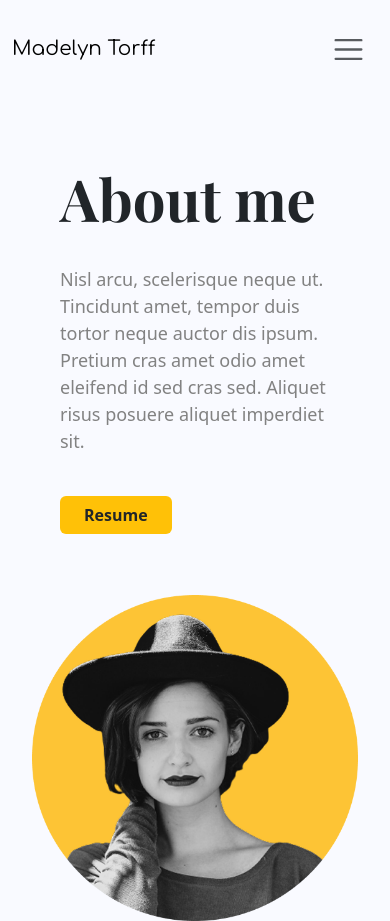
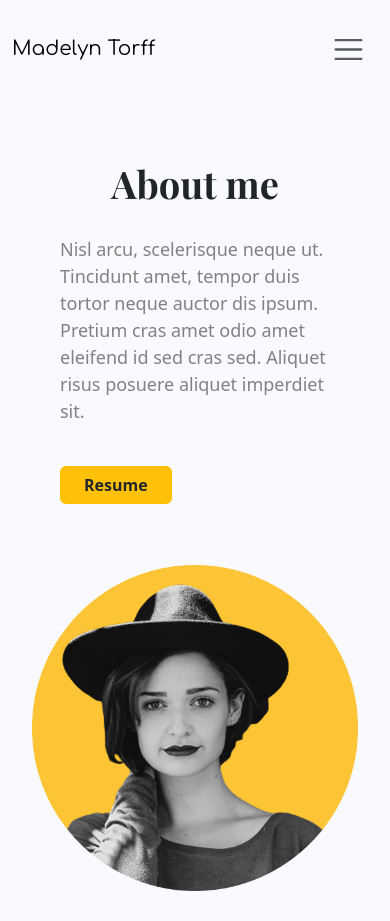
Before and after one commit to Muhammad-Ayub830/portfolio_website_for_UI-UX_designer, a plain HTML site: page about-section.html in a window 390 px wide. Shown: the top 921 px of the page. Drawn offline with nearby package versions, Linux system fonts and the light colour scheme; a web font is replaced by a local one.

Commit message:
small change for responsiveness

```diff
--- a/about.css
+++ b/about.css
@@ -70,6 +70,13 @@ nav ul li a{
         font-size: 58px !important;
     }
 }
+@media screen and (max-width:600px) {
+
+    .project-title{
+        text-align: center;
+        font-size: 38px !important;
+    }
+}
 /* --------hero section ended---------------- */
 .contact{
     margin-bottom: 0px;
```
